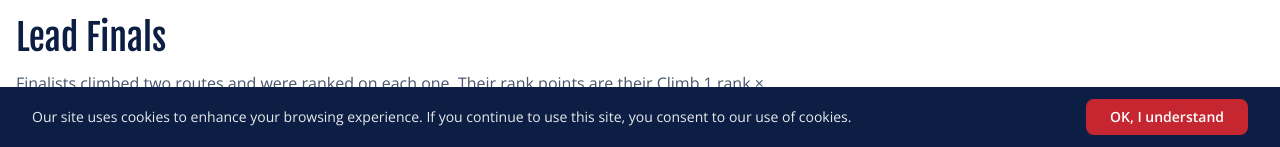
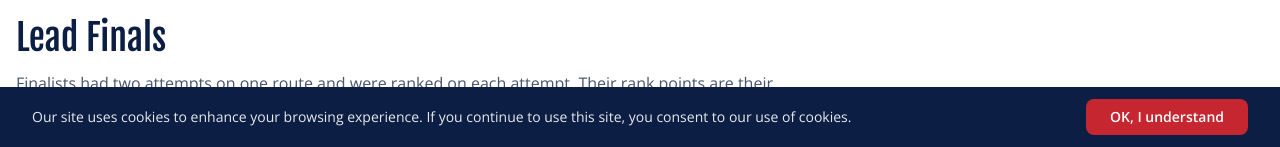
Before and after one commit to domtastic/usaic-web, a Next.js app: page /events/team-tryouts-2026/results in a window 1280 px wide. Shown: the part 653-800 px from the top of the page. Built offline with nearby package versions, Linux system fonts and the light colour scheme.

Commit message:
Describe lead finals as one route with two attempts (#65)
Finalists climbed a single route twice, not two routes, so the intro
and the finals column headers now say Attempt 1 and Attempt 2.

Co-authored-by: Claude Opus 5.5 <noreply@anthropic.com>

```diff
--- a/src/app/events/team-tryouts-2026/results/page.tsx
+++ b/src/app/events/team-tryouts-2026/results/page.tsx
@@ -239,9 +239,9 @@ const womenQ2: RoundTable = {
   ],
 }
 
-// Lead finals: two climbs, ranked on each; rank points are the two climb ranks multiplied.
+// Lead finals: one route, two attempts, ranked on each; rank points are the two attempt ranks multiplied.
 const menFinals: RoundTable = {
-  columns: ['Climb 1', 'Climb 2', 'Rank Points'],
+  columns: ['Attempt 1', 'Attempt 2', 'Rank Points'],
   rows: [
     { rank: '1', name: 'Elias Ellis', scores: ['20.2', '22', '2'] },
     { rank: '2', name: 'Conner Bailey', scores: ['16.2', '21', '8'] },
@@ -257,7 +257,7 @@ const menFinals: RoundTable = {
 }
 
 const womenFinals: RoundTable = {
-  columns: ['Climb 1', 'Climb 2', 'Rank Points'],
+  columns: ['Attempt 1', 'Attempt 2', 'Rank Points'],
   rows: [
     { rank: '1', name: 'Angela Limbach', scores: ['13', '15.2', '3'] },
     { rank: '2', name: 'Emma Dhimitri', scores: ['16', '8', '9'] },
@@ -609,8 +609,9 @@ function LeadFinalsView() {
   return (
     <>
       <ViewIntro title="Lead Finals">
-        Finalists climbed two routes and were ranked on each one. Their rank points are their Climb 1
-        rank × Climb 2 rank, and the lowest total ranks highest. Ties are broken by qualifier rank.
+        Finalists had two attempts on one route and were ranked on each attempt. Their rank points are
+        their Attempt 1 rank × Attempt 2 rank, and the lowest total ranks highest. Ties are broken by
+        qualifier rank.
       </ViewIntro>
 
       <CategoryHeading title="Men" />
```
